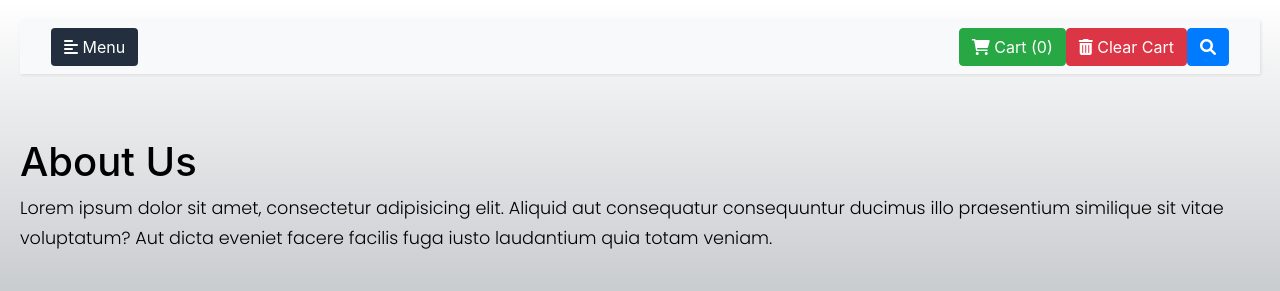
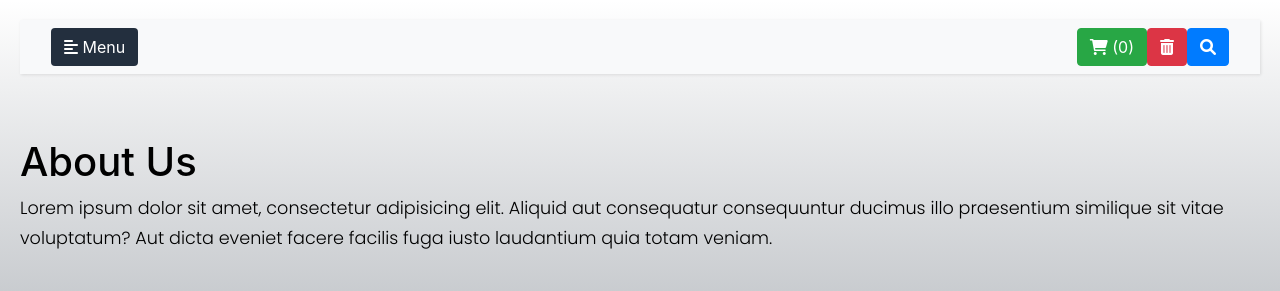
Before and after one commit to PhoenixSys/ShoppingCenter, a Django app: template templates/contact/AboutUs.html in a window 1280 px wide. Shown: the top 291 px of the page. Run offline with Django 4.2, Linux system fonts and the light colour scheme; the template is opened without the code that fills it, so the values that code supplies are empty; some libraries are stand-ins or nearby versions.

Commit message:
landing page opts

```diff
--- a/templates/_layout/_base.html
+++ b/templates/_layout/_base.html
@@ -123,14 +123,14 @@
                         <ul class="nav navbar-nav ml-auto">
                             <li class="nav-item active">
                                 <button type="button" class="btn btn-success" data-toggle="modal"
-                                        data-target="#cart"><i class="fas fa-shopping-cart"></i> {% trans 'Cart' %}
+                                        data-target="#cart"><i class="fas fa-shopping-cart"></i>
                                     (<span
                                             class="total-count"></span>)
                                 </button>
                             </li>
                             <li class="nav-item">
                                 <button class="clear-cart btn btn-danger"><i
-                                        class="fa-solid fa-trash-can"></i> {% trans 'Clear Cart' %}
+                                        class="fa-solid fa-trash-can"></i>
                                 </button>
                             </li>
                             <!-- search box -->
@@ -155,7 +155,8 @@
                                             <div class="modal-body d-flex">
                                                 <div class="input-group justify-content-center">
                                                     <div class="form-outline">
-                                                        <input type="search" id="search_input" class="form-control"/>
+                                                        <input type="search" id="search_input" placeholder="Search"
+                                                               class="form-control"/>
                                                     </div>
                                                     <button type="button" id="search_btn" class="btn btn-primary">
                                                         <i class="fas fa-search"></i>
```
Also changed, not shown: db.sqlite3.
